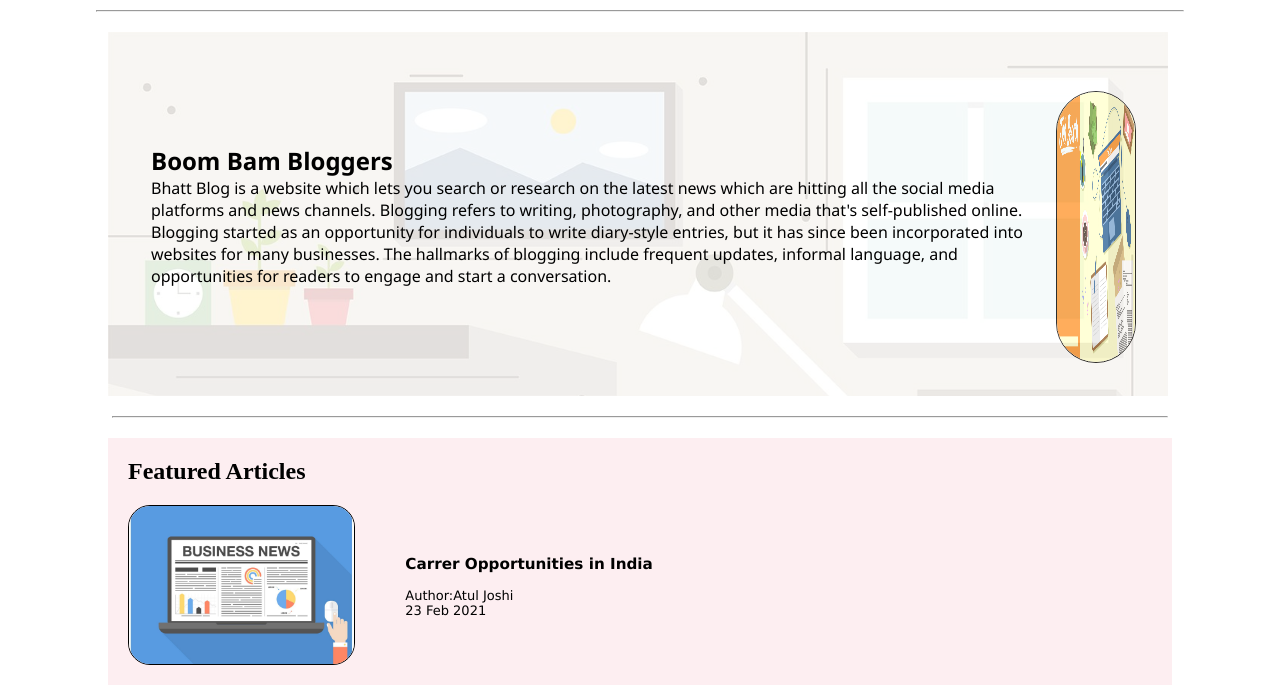
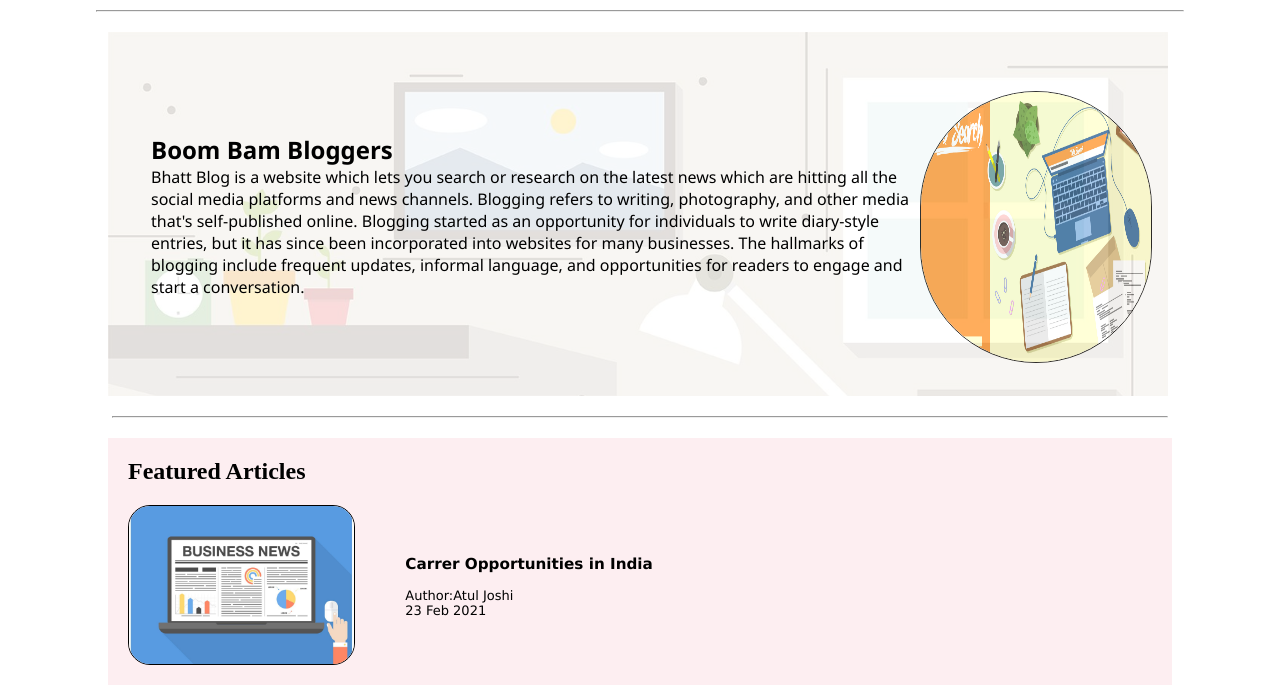
Before and after one commit to bhattritik21/Bhatt-blogs.github.io, a plain HTML site: page index.html in a window 1280 px wide. Shown: the part 50-735 px from the top of the page. Drawn offline with Linux system fonts and the light colour scheme.

Commit message:
Update style.css

```diff
--- a/css/style.css
+++ b/css/style.css
@@ -106,7 +106,7 @@
     border-radius: 1015px;
     border: black solid 1px;
     margin-top: 24px;
-    width: 70%;
+    width: 18vw;
 }
 
 .home-articles{
```
